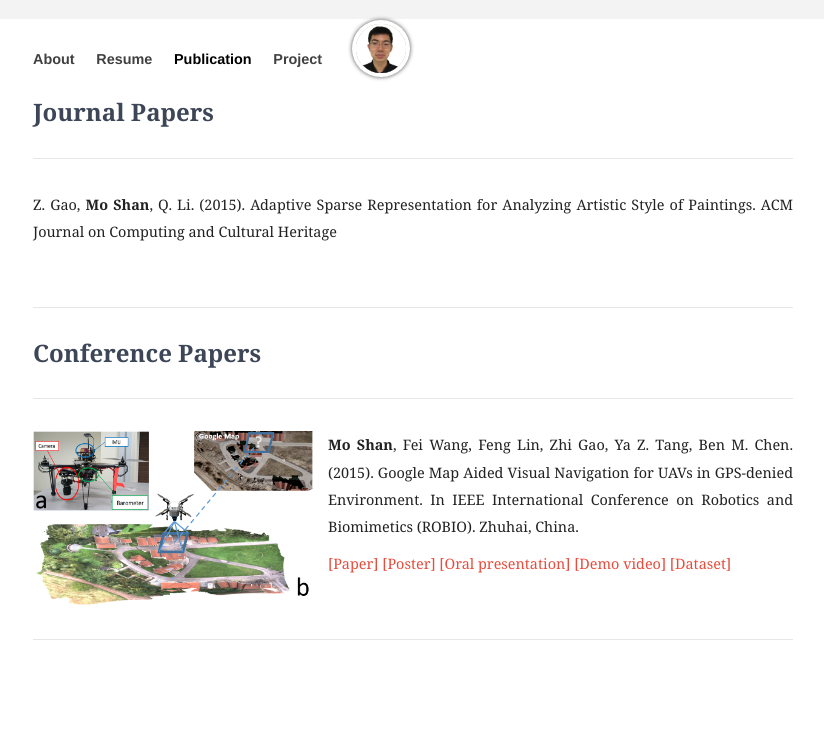
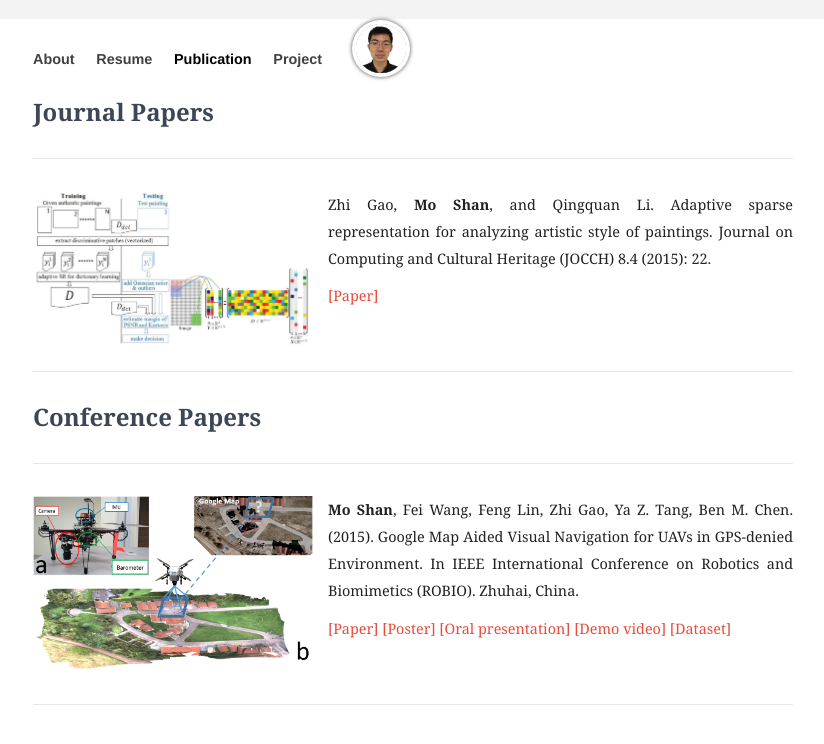
Before and after one commit to moshanATucsd/moshanATucsd.github.io, a Jekyll site: the page built from publication/index.html, in a window 1280 px wide. Shown: the top 744 px of the page, without its empty margins (227-1051 px from the left). Built offline with Jekyll 4.4.1, drawn with Linux system fonts in a browser that asks for light colours; nearby versions of some CDN libraries.

Commit message:
add journal

```diff
--- a/publication/index.html
+++ b/publication/index.html
@@ -11,10 +11,21 @@ category: publication
 
     <section>
       <div>
+
         <p>
-        Z. Gao, <strong>Mo Shan</strong>, Q. Li. (2015).
-            Adaptive Sparse Representation for Analyzing Artistic Style of Paintings. ACM Journal on Computing and Cultural Heritage
+        <img style="float: left; margin: 0px 15px 15px 0px;" src="/images/publication/jocch_overview.png" alt="Oxford Screenshot" width="280" align="middle" hspace="20">
         </p>
+
+        <p>
+        Zhi Gao, <strong>Mo Shan</strong>, and Qingquan Li.
+        Adaptive sparse representation for analyzing artistic style of paintings.
+        Journal on Computing and Cultural Heritage (JOCCH) 8.4 (2015): 22.
+        </p>
+
+        <p>
+        <a href="http://dl.acm.org/citation.cfm?id=2756556">[Paper]</a>
+        </p>
+
       </div>
     </section>
 
```
Also changed, not shown: images/publication/jocch_overview.png (added), 2 other files.
